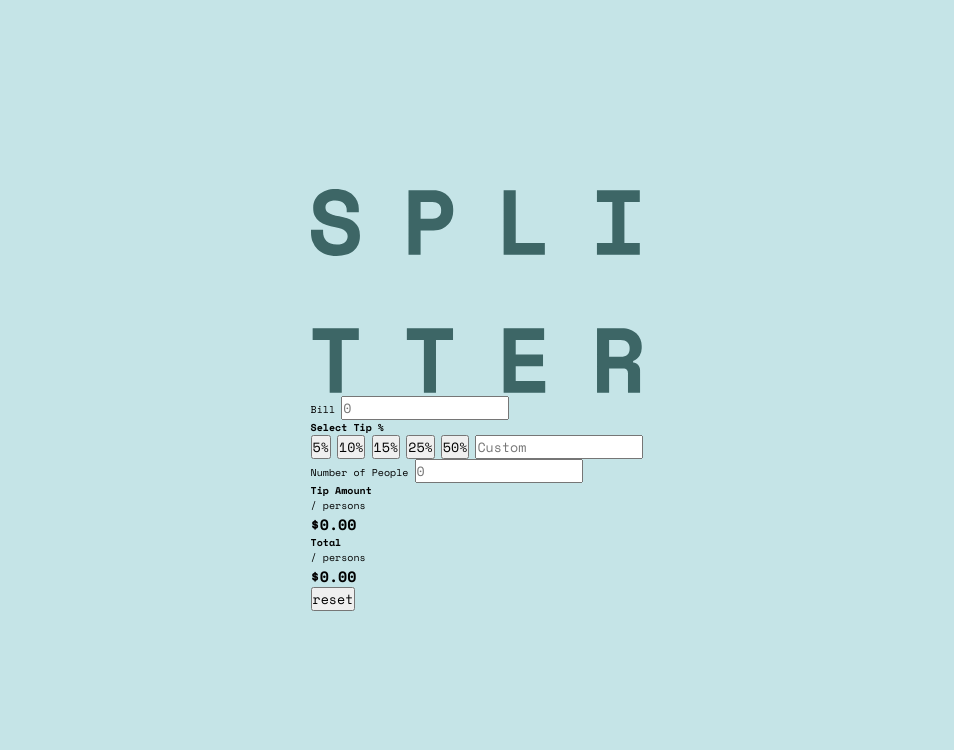
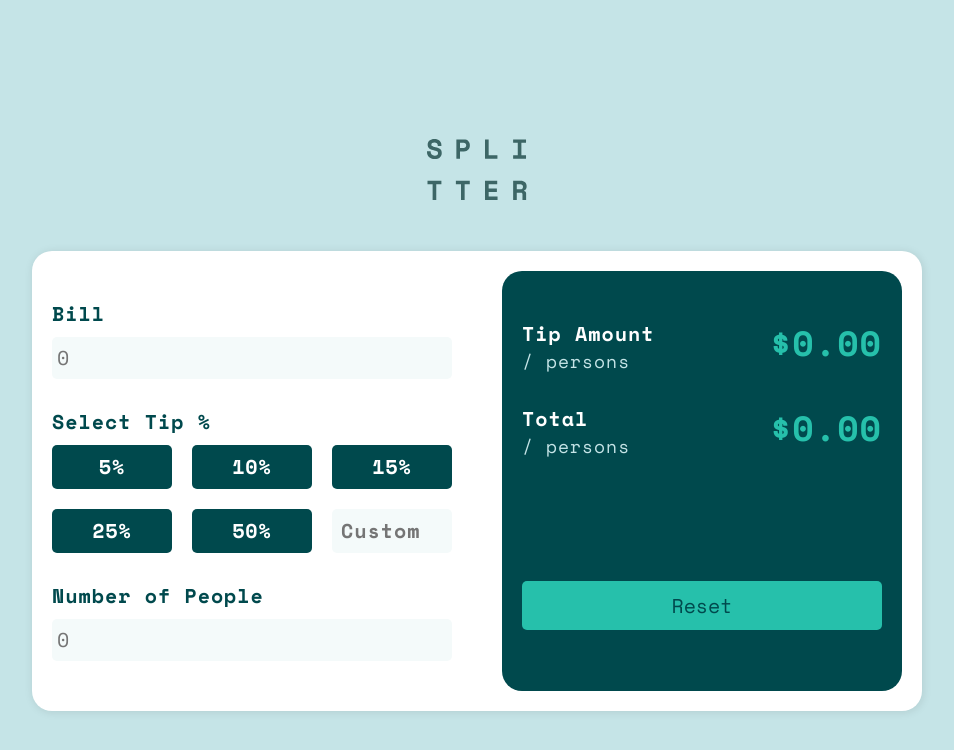
Before and after one commit to freetart/FEM-tip-calculator-app, a website built with Parcel: page src/index.html in a window 1280 px wide. Shown: the whole page, without its empty margins (163-1117 px from the left). Built offline with nearby package versions, Linux system fonts and the light colour scheme.

Commit message:
created base scss styles

```diff
--- a/src/index.html
+++ b/src/index.html
@@ -23,7 +23,7 @@
           </div>
           <!-- form control -->
           <div class="form-control">
-            <h4 class="options__label">Select Tip %</h4>
+            <h4 class="form-control__label">Select Tip %</h4>
             <div class="options">
               <button class="option option--btn">5%</button>
               <button class="option option--btn">10%</button>
@@ -45,7 +45,7 @@
         </div>
         <div class="calculator__right">
           <!-- form control -->
-          <div class="form-control">
+          <div class="form-control form-control--right">
             <div class="amount-labels">
               <h4 class="amount-title">Tip Amount</h4>
               <p class="amount-persons">/ persons</p>
@@ -53,14 +53,14 @@
             <h2 class="amount">$0.00</h2>
           </div>
           <!-- form control -->
-          <div class="form-control">
+          <div class="form-control form-control--right">
             <div class="amount-labels">
               <h4 class="amount-title">Total</h4>
               <p class="amount-persons">/ persons</p>
             </div>
             <h2 class="amount">$0.00</h2>
           </div>
-          <button class="btn btn--reset">reset</button>
+          <button class="btn btn--reset">Reset</button>
         </div>
       </div>
     </article>
--- a/src/scss/abstracts/_variables.scss
+++ b/src/scss/abstracts/_variables.scss
@@ -1,3 +1,8 @@
+$mainRadius: 2rem;
+$secondaryRadius: 0.5rem;
+
+$mainShadow: 0.1rem 0.1rem 1rem rgba(0, 0, 0, 0.1);
+
 // colors
 $colors: (
   // shades
--- a/src/scss/components/_components.scss
+++ /dev/null
@@ -1,2 +0,0 @@
-// imports
-@use "../abstracts/abstracts" as *;
--- a/src/scss/layout/_layout.scss
+++ /dev/null
@@ -1,2 +0,0 @@
-// imports
-@use "../abstracts/abstracts" as *;
--- a/src/scss/main.scss
+++ b/src/scss/main.scss
@@ -1,3 +1,121 @@
-// imports
-@use "./components/components";
-@use "./layout/layout";
+@use "./abstracts/_abstracts.scss" as *;
+
+// ===== LOGO =====
+.logo {
+  width: 10rem;
+  margin: 5rem auto;
+}
+
+// ===== CALCULATOR =====
+.calculator {
+  margin: 0 2rem;
+  background-color: color(white);
+  padding: 2rem;
+  max-width: 900px;
+  border-radius: $mainRadius;
+  box-shadow: $mainShadow;
+
+  &__content {
+    display: grid;
+    grid-template-columns: repeat(2, 1fr);
+    gap: 5rem;
+  }
+
+  .form-control {
+    margin: 3rem 0;
+    display: flex;
+    flex-direction: column;
+
+    &__label {
+      @include headingStyles;
+      font-size: size(xs);
+      margin-bottom: 1rem;
+      color: color(veryDarkCyan);
+    }
+
+    &__input {
+      @include textStyles;
+      outline: 0;
+      border: 0;
+      padding: 0.5rem;
+      font-size: size(xs);
+      background-color: color(lightGrayishCyan-200);
+      color: color(veryDarkCyan);
+      border-radius: $secondaryRadius;
+    }
+
+    &--right {
+      flex-direction: row;
+      justify-content: space-between;
+
+      &:nth-child(2) {
+        margin-bottom: 12rem;
+      }
+    }
+  }
+
+  .options {
+    display: grid;
+    grid-template-columns: repeat(3, 1fr);
+    gap: 2rem;
+
+    .option {
+      @include headingStyles;
+      outline: 0;
+      border: 0;
+      width: 12rem;
+      padding: 0.9rem;
+      color: color(white);
+      font-size: size(xs);
+      border-radius: $secondaryRadius;
+
+      &--btn {
+        background-color: color(veryDarkCyan);
+      }
+
+      &--custom {
+        background-color: color(lightGrayishCyan-200);
+        color: color(veryDarkCyan);
+      }
+    }
+  }
+
+  &__right {
+    background-color: color(veryDarkCyan);
+    padding: 2rem;
+    border-radius: $mainRadius;
+  }
+
+  .amount-title {
+    @include headingStyles;
+    color: color(white);
+    font-size: size(xs);
+  }
+
+  .amount-persons {
+    @include textStyles;
+    color: color(lightGrayishCyan-100);
+    font-size: size(xs) - 0.2rem;
+  }
+
+  .amount {
+    @include headingStyles;
+    font-size: size(lg);
+    color: color(strongCyan);
+  }
+}
+
+// ===== BUTTON =====
+.btn {
+  border: 0;
+  outline: 0;
+  width: 100%;
+  font-size: size(xs);
+  padding: 1rem;
+  border-radius: $secondaryRadius;
+
+  &--reset {
+    background-color: color(strongCyan);
+    color: color(veryDarkCyan);
+  }
+}
```
Also changed, not shown: dist/index.html, 2 other files.
